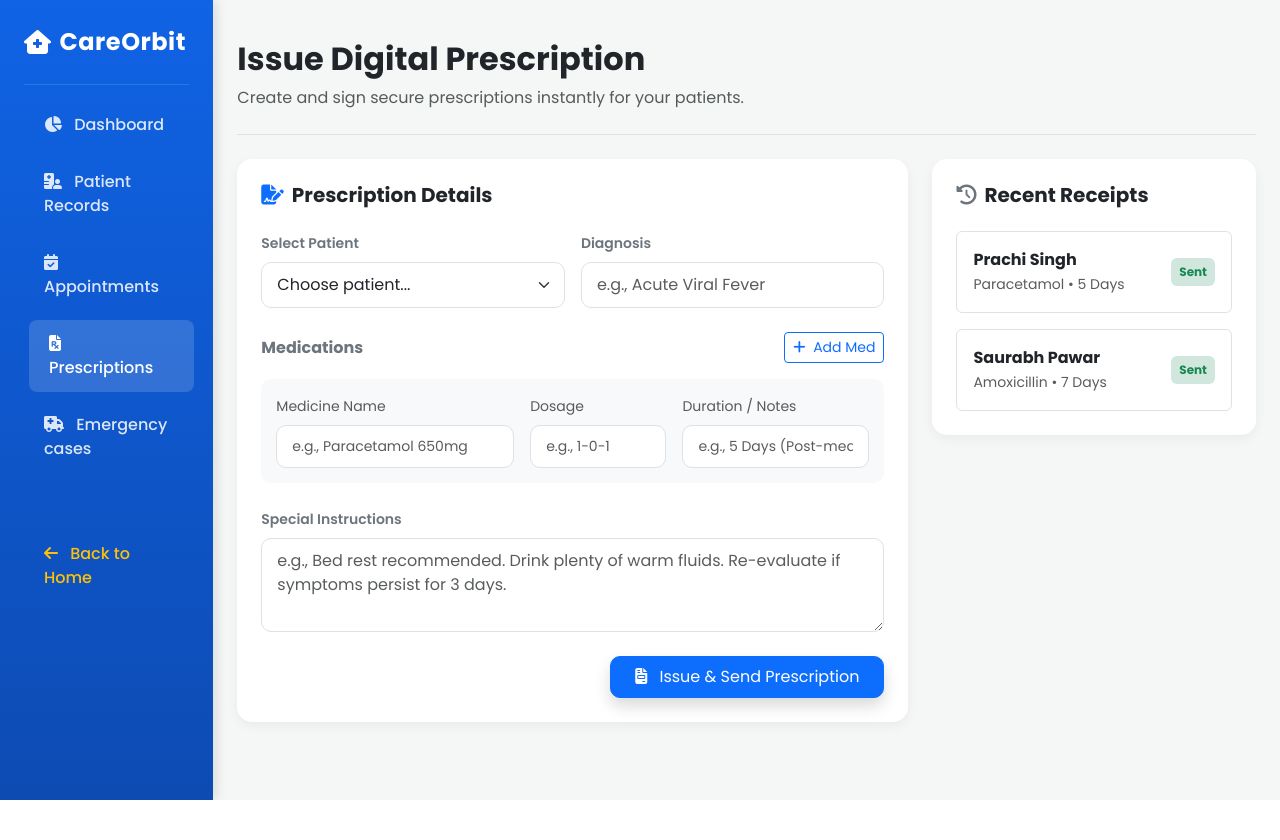
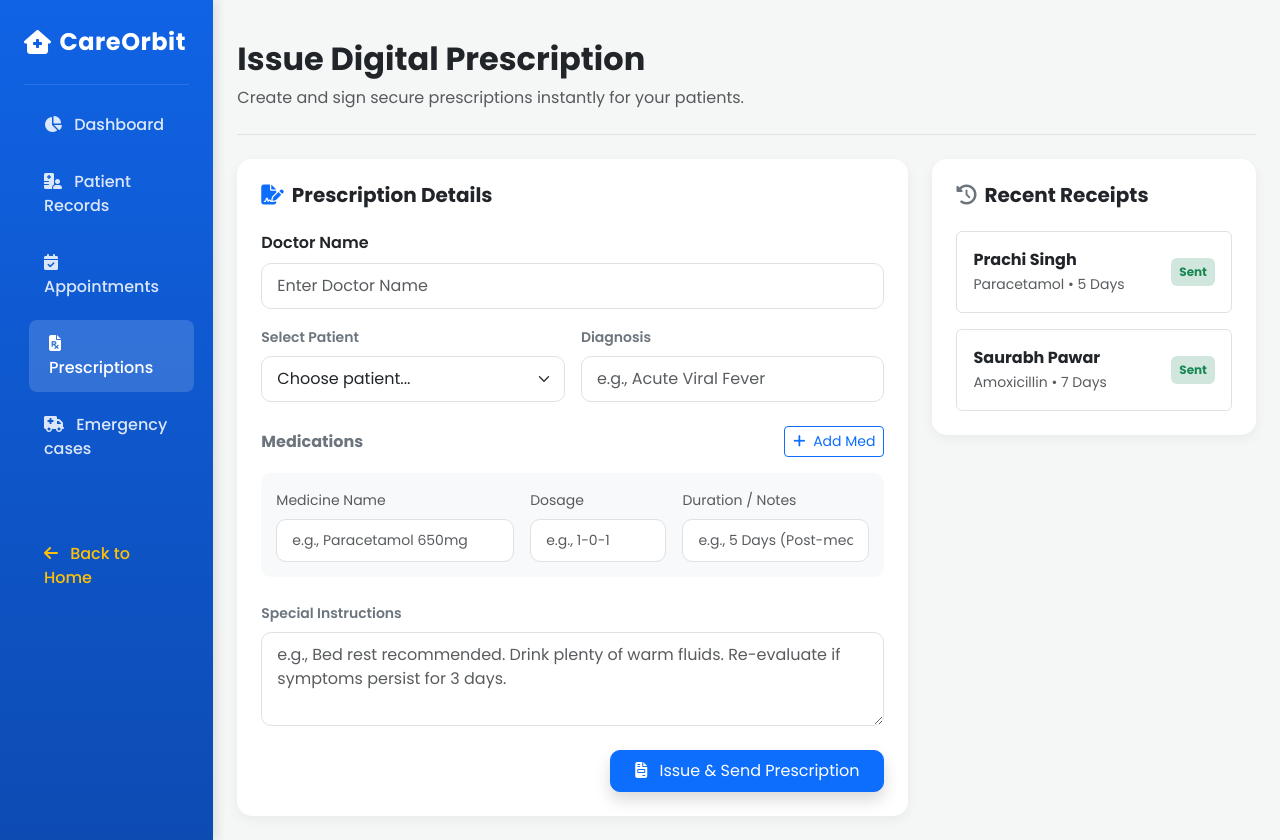
Before and after one commit to sahanatalekar01/careorbit, a Flask app: page /prescriptions in a window 1280 px wide. Before the commit the page ends 800 px from the top, so only its background shows below. Run offline with Flask 3, Linux system fonts and the light colour scheme.

Commit message:
Updated CareOrbit: appointment fixes and dashboard improvements

```diff
--- a/app.py
+++ b/app.py
@@ -43,7 +43,6 @@ app.config["UPLOAD_FOLDER"] = UPLOAD_FOLDER
 app.config["MAX_CONTENT_LENGTH"] = 16 * 1024 * 1024
 
 os.makedirs(app.config["UPLOAD_FOLDER"], exist_ok=True)
-
 
 # DATABASE INITIALIZATION
 db.init_app(app)
@@ -196,8 +195,19 @@ def appointment():
     appointments = Appointment.query.filter_by(patient_id=session["patient_id"]).all()
     return render_template("appointment.html", appointments=appointments)
 
+@app.route("/appointments/<int:patient_id>")
+def doctor_appointments(patient_id):
+    appointments = Appointment.query.filter_by(patient_id=patient_id).all()
+    patient = Patient.query.get_or_404(patient_id)
 
-@app.route("/book-appointment", methods=["POST"])
+    return render_template(
+        "appointments.html",
+        patient=patient,
+        appointments=appointments
+    )
+
+
+@app.route("/book-appointment", methods=["GET","POST"])
 def book_appointment():
     if "patient_id" not in session:
         return redirect(url_for("patient_login"))
@@ -239,11 +249,11 @@ def reports():
     return render_template("reports.html", reports=patient_reports)
 
 
-@app.route("/health-recommendation")
-def health_recommendation():
+@app.route("/health-recommendations")
+def health_recommendations():
     if "patient_id" not in session:
         return redirect(url_for("patient_login"))
-    return render_template("health_recommendation.html")
+    return render_template("health_recommendations.html")
 
 
 @app.route("/save-report", methods=["POST"])
@@ -328,6 +338,8 @@ def doctor_dashboard():
 @app.route("/patient-records")
 def patient_records():
     patients = Patient.query.all()
+    for p in patients:
+        print("ID:",p.id,"Name:",p.full_name)
     return render_template("patient_records.html", patients=patients)
 
 
@@ -379,7 +391,11 @@ def hospital_dashboard():
 
     occupancy = int((occupied_beds / total_beds) * 100) if total_beds > 0 else 0
     icu = Ward.query.filter(Ward.name.ilike("%icu%")).first()
-    icu_capacity = int((icu.occupied_beds / icu.total_beds) * 100) if icu and icu.total_beds and icu.total_beds > 0 else 0
+    icu_capacity = 0
+    if icu and icu.total_beds:
+        icu_capacity=int(
+            (icu.occupied_beds/icu.total_beds)*100
+        )
 
     return render_template(
         "hospital_dashboard.html",
@@ -479,6 +495,10 @@ def admin_search():
         results = []
     return render_template("user_management.html", users=results)
 
+@app.route("/admin-settings")
+def admin_settings():
+    return render_template("admin_settings.html")
+
 
 @app.route("/delete-user/<int:user_id>")
 def delete_user(user_id):
@@ -509,11 +529,27 @@ def appointments():
     return render_template("appointments.html")
 
 
-@app.route("/prescriptions")
+@app.route("/prescriptions", methods=["GET", "POST"])
 def prescriptions():
+
+    if request.method == "POST":
+
+        new_prescription = Prescription(
+            patient_name=request.form.get("patient_name"),
+            medicine_name=request.form.get("medicine_name"),
+            dosage=request.form.get("dosage"),
+            doctor_name=request.form.get("doctor_name"),
+            status="Pending"
+        )
+
+        db.session.add(new_prescription)
+        db.session.commit()
+
+        flash("Prescription saved successfully.", "success")
+        return redirect(url_for("prescriptions"))
+
     data = Prescription.query.all()
     return render_template("prescriptions.html", prescriptions=data)
-
 
 @app.route("/emergency-cases")
 def emergency_cases():
--- a/templates/admin_settings.html
+++ b/templates/admin_settings.html
@@ -75,7 +75,7 @@
                     <a class="nav-link" href="/user-management"><i class="fa-solid fa-users-gear me-2"></i> User Access</a>
                 </li>
                 <li class="nav-item">
-                    <a class="nav-link active" href="#"><i class="fa-solid fa-gear me-2"></i> System Settings</a>
+                    <a class="nav-link active" href="{{url_for('admin_settings')}}"><i class="fa-solid fa-gear me-2"></i> System Settings</a>
                 </li>
                 <li class="nav-item">
                     <a class="nav-link" href="#"><i class="fa-solid fa-shield-halved me-2"></i> Audit Logs</a>
--- a/templates/prescriptions.html
+++ b/templates/prescriptions.html
@@ -116,22 +116,47 @@
                 <div class="col-lg-8">
                     <div class="card presc-card p-4">
                         <h5 class="fw-bold text-dark mb-4"><i class="fa-solid fa-file-signature text-primary me-2"></i>Prescription Details</h5>
-                        <form>
+                        <form action="/prescriptions" method="POST">
+
+    <!-- Doctor Name -->
+    <div class="mb-3">
+        <label class="form-label fw-semibold">Doctor Name</label>
+        <input
+            type="text"
+            class="form-control"
+            name="doctor_name"
+            placeholder="Enter Doctor Name"
+            required>
+    </div>
+
     <!-- Patient Selection & Diagnosis -->
     <div class="row g-3 mb-4">
+
         <div class="col-md-6">
-                                    <label class="form-label fw-semibold small text-secondary">Select Patient</label>
-                                    <select class="form-select">
+            <label class="form-label fw-semibold small text-secondary">
+                Select Patient
+            </label>
+
+            <select class="form-select" name="patient_name" required>
                 <option selected disabled>Choose patient...</option>
                 <option>Prachi Singh (#PT-8941)</option>
                 <option>Saurabh Pawar (#PT-2291)</option>
                 <option>Rohan Gupta (#PT-4112)</option>
             </select>
         </div>
+
         <div class="col-md-6">
-                                    <label class="form-label fw-semibold small text-secondary">Diagnosis</label>
-                                    <input type="text" class="form-control" placeholder="e.g., Acute Viral Fever">
+            <label class="form-label fw-semibold small text-secondary">
+                Diagnosis
+            </label>
+
+            <input
+                type="text"
+                class="form-control"
+                name="diagnosis"
+                placeholder="e.g., Acute Viral Fever">
         </div>
+
     </div>
 
                             <!-- Medicine Block -->
@@ -145,15 +170,24 @@
                                 <div class="row g-3">
                                     <div class="col-md-5">
                                         <label class="form-label small text-muted">Medicine Name</label>
-                                        <input type="text" class="form-control form-control-sm" placeholder="e.g., Paracetamol 650mg">
+                                        <input type="text"
+                                        class="form-control form-control-sm"
+                                        name="medicine_name"
+                                        placeholder="e.g., Paracetamol 650mg">
                                     </div>
                                     <div class="col-md-3">
                                         <label class="form-label small text-muted">Dosage</label>
-                                        <input type="text" class="form-control form-control-sm" placeholder="e.g., 1-0-1">
+                                        <input type="text"
+                                         class="form-control form-control-sm"
+                                         name="dosage"
+                                         placeholder="e.g., 1-0-1" >
                                     </div>
                                     <div class="col-md-4">
                                         <label class="form-label small text-muted">Duration / Notes</label>
-                                        <input type="text" class="form-control form-control-sm" placeholder="e.g., 5 Days (Post-meal)">
+                                        <input type="text"
+                                         class="form-control form-control-sm"
+                                         name="duration"
+                                         placeholder="e.g., 5 Days (Post-meal)">
                                     </div>
                                 </div>
                             </div>
```
Also changed, not shown: models.py (+8 -1 lines), templates/appointment.html (+10 -2 lines), templates/doctor_dashboard.html (+5 -5 lines), templates/hospital_dashboard.html (+14 -1 lines), templates/patient_records.html (+4 -7 lines), careorbit.db, database/careorbit.db (deleted). Lines whose indentation alone changed are shown as unchanged.
